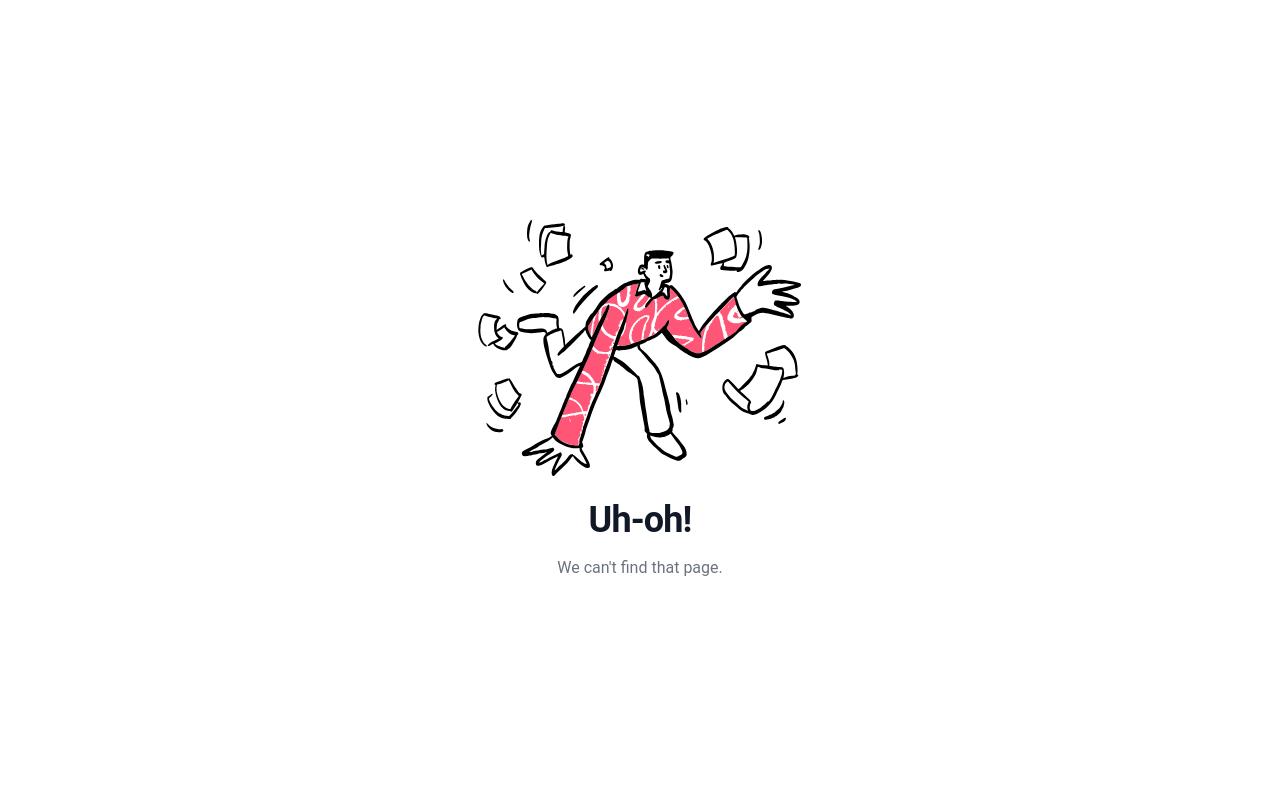
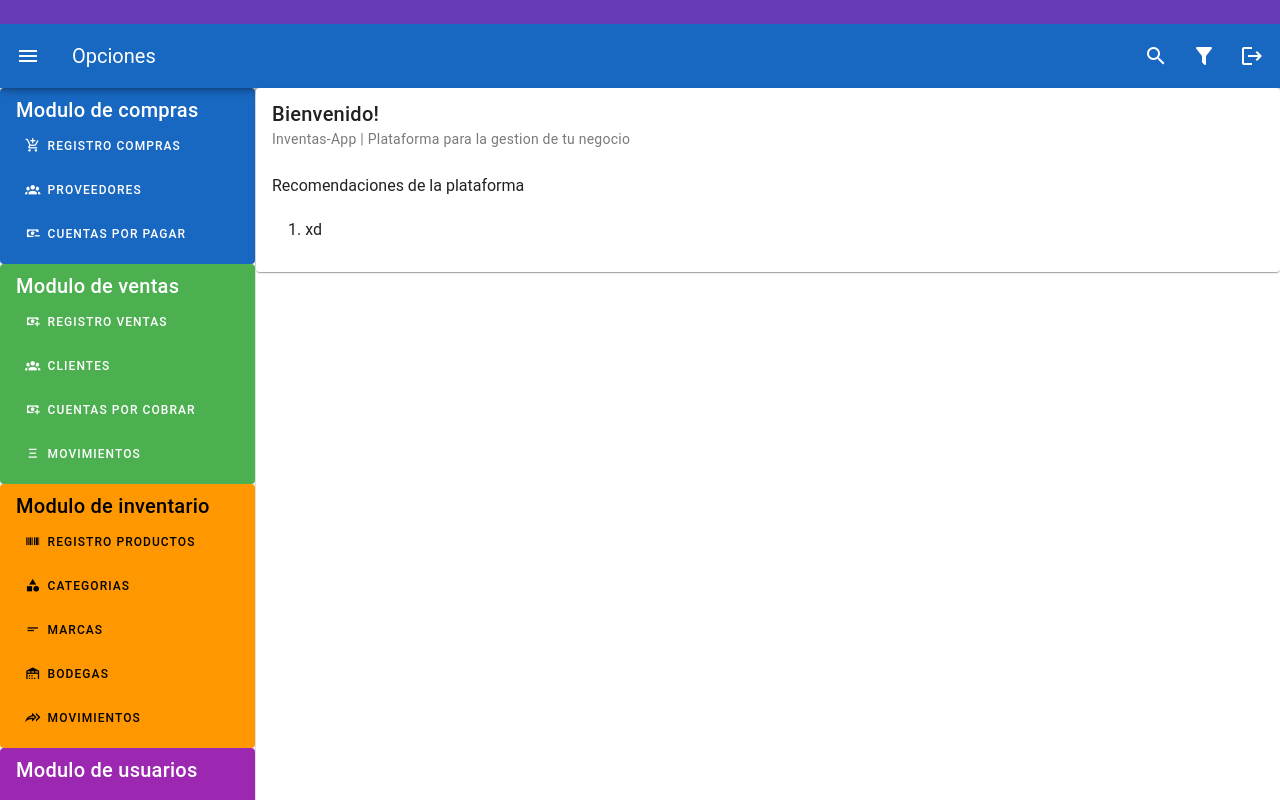
Before and after one commit to lororock/inventas-app-front, a Vue app: page /home in a window 1280 px wide. Built offline with nearby package versions, Linux system fonts and the light colour scheme; sample sign-in values are in the browser's storage.

Commit message:
:sparkles: create new view for recommendation after login in app

```diff
--- a/src/router/index.ts
+++ b/src/router/index.ts
@@ -5,6 +5,7 @@ import Form from "../views/FormView.vue";
 import NotFound from "../views/NotFoundView.vue";
 import { useAuthStore } from "../store/auth.store.ts";
 import Login from "../views/Login.vue";
+import HomeDashboard from "../views/Dashboard/HomeDashboard.vue";
 
 const router = createRouter({
   history: createWebHistory(),
@@ -13,6 +14,12 @@ const router = createRouter({
       path: "/",
       name: "Login",
       component: Login,
+    },
+    {
+      path: "/home",
+      name: "Home",
+      component: HomeDashboard,
+      meta: { requiresAuth: true },
     },
     {
       path: "/form",
--- /dev/null
+++ b/src/views/Dashboard/HomeDashboard.vue
@@ -0,0 +1,14 @@
+<script setup lang="ts">
+
+</script>
+
+<template>
+<v-card title="Bienvenido!" subtitle="Inventas-App | Plataforma para la gestion de tu negocio">
+<v-card-item>
+  Recomendaciones de la plataforma
+  <v-list>
+    <v-list-item>1. xd</v-list-item>
+  </v-list>
+</v-card-item>
+</v-card>
+</template>
```
